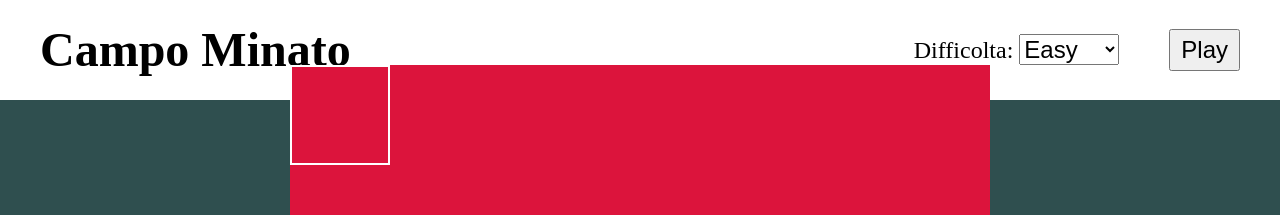
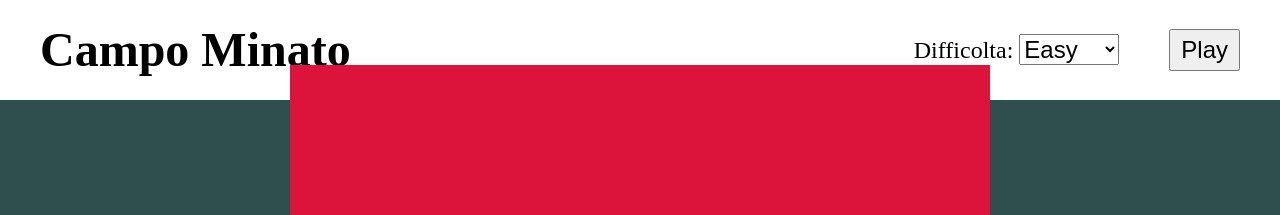
Before and after one commit to DaniAm94/js-campominato-grid, a plain HTML site: page index.html in a window 1280 px wide. Shown: the top 215 px of the page. Drawn offline with Linux system fonts and the light colour scheme.

Commit message:
added clicked class and removed elements that has to be created by using js

```diff
--- a/index.html
+++ b/index.html
@@ -31,7 +31,6 @@
 
         <div class="container">
             <div class="grid">
-                <div class="cell cell-l"></div>
             </div>
         </div>
     </main>
```
